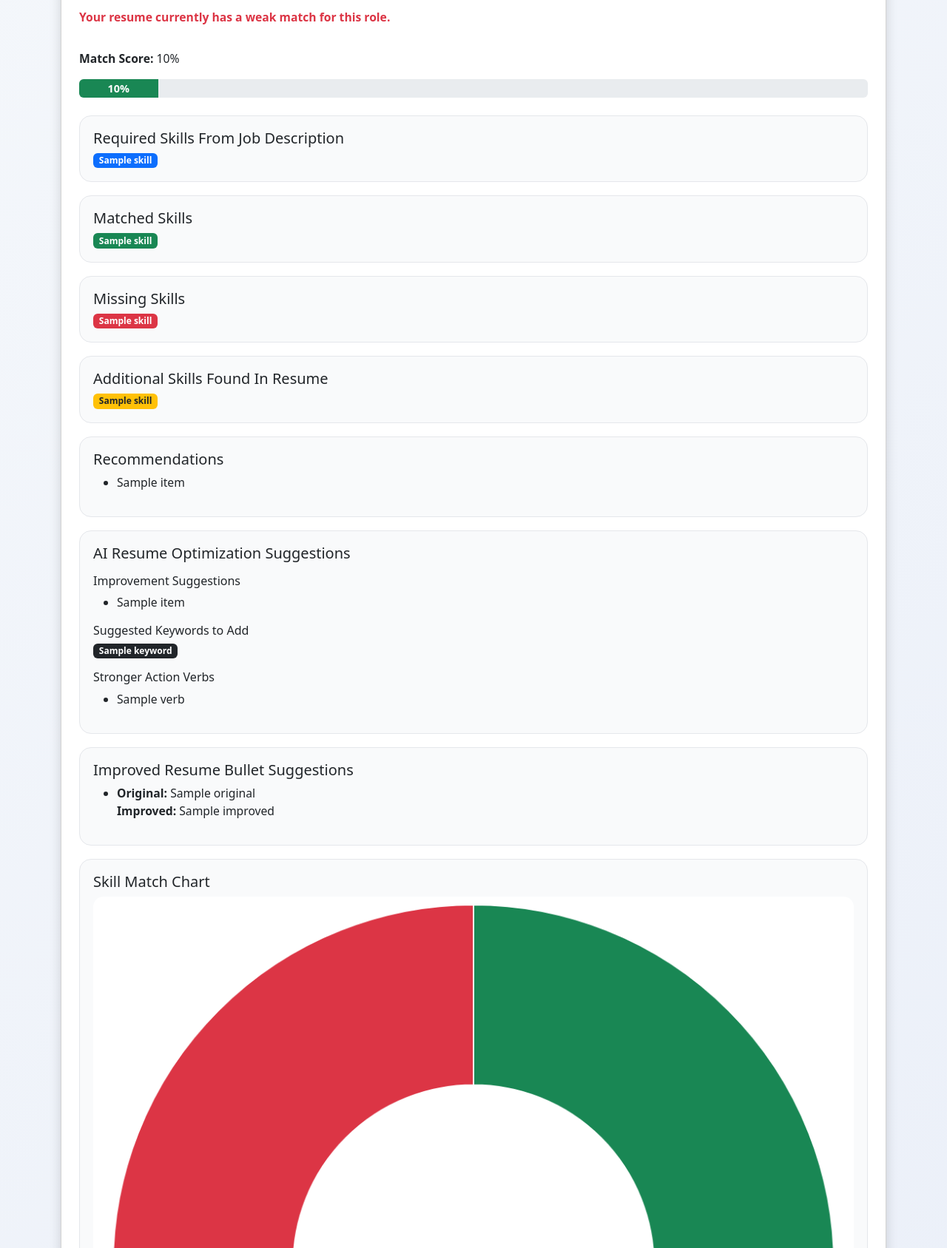
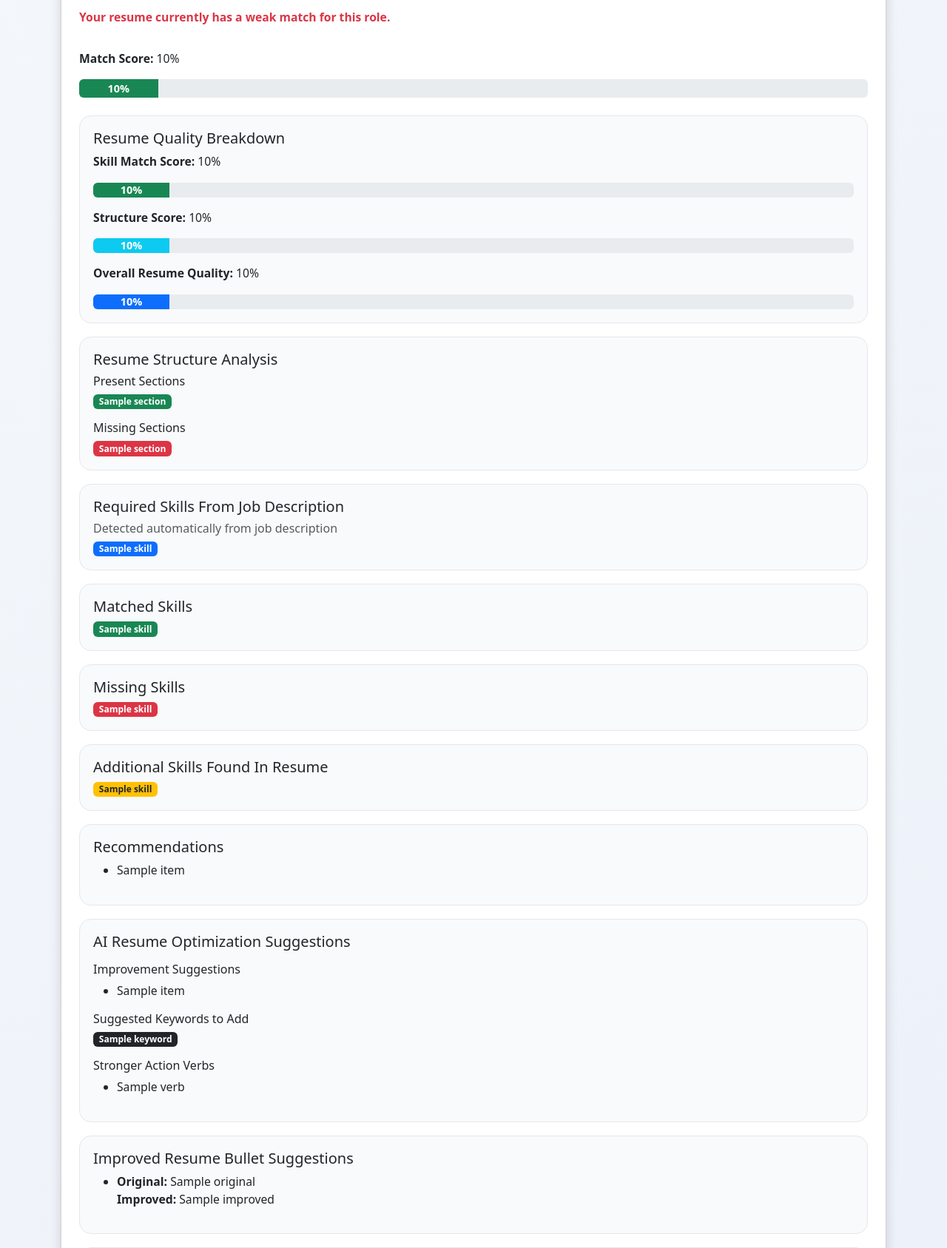
Before and after one commit to gaiuso33/resume-checker-main, a Flask app: template templates/result.html in a window 1280 px wide. Shown: the part 169-1856 px from the top of the page at 74% size. Run offline with Flask 3, Linux system fonts and the light colour scheme; the template is opened without the code that fills it: most values are stand-ins (such as "Sample title", 1, 10 or a date in 2020).

Commit message:
Enhance resume analysis: add structure scoring, overall quality metrics, and detailed section breakdowns in results

```diff
--- a/app.py
+++ b/app.py
@@ -98,6 +98,20 @@ def extract_resume_sections(text):
         "skills": "skills" in text_lower,
     }
 
+def calculate_structure_score(sections):
+    total_sections = len(sections)
+    present_sections = sum(1 for present in sections.values() if present)
+    return round((present_sections / total_sections) * 100) if total_sections else 0
+
+
+def calculate_overall_score(skill_score, structure_score):
+    return round((skill_score * 0.7) + (structure_score * 0.3))
+
+
+def get_section_lists(sections):
+    present = [name.title() for name, exists in sections.items() if exists]
+    missing = [name.title() for name, exists in sections.items() if not exists]
+    return present, missing
 
 def get_stronger_action_verbs():
     return {
@@ -280,10 +294,15 @@ def index():
         if not extracted_text:
             return render_template("index.html", error="No readable text was found in the PDF.")
 
-        required_skills = [skill for skill in SKILLS if skill_in_text(skill, job_description)]
+        jd_detected_skills = extract_skills_from_jd(job_description)
 
-        if not required_skills:
-            required_skills = SKILLS.copy()
+        required_skills = [
+            skill for skill in SKILLS if skill_in_text(skill, job_description)
+        ]
+
+        required_skills.extend(jd_detected_skills)
+
+        required_skills = list(dict.fromkeys(required_skills))
 
         matched = [skill for skill in required_skills if skill_in_text(skill, extracted_text)]
         missing = [skill for skill in required_skills if not skill_in_text(skill, extracted_text)]
@@ -301,6 +320,10 @@ def index():
             missing,
             required_skills
         )
+        resume_sections = extract_resume_sections(extracted_text)
+        structure_score = calculate_structure_score(resume_sections)
+        overall_score = calculate_overall_score(score, structure_score)
+        present_sections, missing_sections = get_section_lists(resume_sections)
         bullet_rewrites = rewrite_resume_bullets(extracted_text)
 
         return render_template(
@@ -316,9 +339,30 @@ def index():
             recommendations=recommendations,
             optimizer=optimizer,
             bullet_rewrites=bullet_rewrites,
+            structure_score=structure_score,
+            overall_score=overall_score,
+            present_sections=present_sections,
+            missing_sections=missing_sections,
         )
 
     return render_template("index.html")
+
+def extract_skills_from_jd(job_description):
+    """
+    Extract potential technology keywords from job descriptions.
+    Uses simple heuristics like capitalized words and known patterns.
+    """
+
+    potential_skills = set()
+
+    # Common tech keywords pattern
+    matches = re.findall(r"\b[A-Z][a-zA-Z0-9+#]+\b", job_description)
+
+    for word in matches:
+        if len(word) > 2:
+            potential_skills.add(word.lower())
+
+    return list(potential_skills)
 
 
 @app.route("/export/pdf", methods=["POST"])
@@ -327,6 +371,10 @@ def export_pdf():
     optimizer_keywords = request.form.getlist("optimizer_keywords")
     optimizer_verbs = request.form.getlist("optimizer_verbs")
     recommendations = request.form.getlist("recommendations")
+    structure_score = request.form.get("structure_score", "0")
+    overall_score = request.form.get("overall_score", "0")
+    present_sections = request.form.getlist("present_sections")
+    missing_sections = request.form.getlist("missing_sections")
 
     text = clean_text(request.form["text"])
     score = request.form["score"]
@@ -360,6 +408,10 @@ def export_pdf():
         f"Additional Resume Skills: {', '.join(extra_resume_skills) if extra_resume_skills else 'None'}"
     )
     write_line(f"Total Skills Checked: {total}", step=20)
+    write_line(f"Structure Score: {structure_score}%")
+    write_line(f"Overall Resume Quality: {overall_score}%")
+    write_line(f"Present Sections: {', '.join(present_sections) if present_sections else 'None'}")
+    write_line(f"Missing Sections: {', '.join(missing_sections) if missing_sections else 'None'}", step=20)
 
     if recommendations:
         write_line("Recommendations:", font="Helvetica-Bold", size=12, step=18)
--- a/templates/result.html
+++ b/templates/result.html
@@ -47,7 +47,87 @@
         </div>
 
         <div class="result-section">
+        <h5>Resume Quality Breakdown</h5>
+
+        <p><strong>Skill Match Score:</strong> {{ score }}%</p>
+        <div class="progress mb-3" style="height: 20px;">
+            <div
+                class="progress-bar bg-success"
+                role="progressbar"
+                style="width: {{ score }}%;"
+                aria-valuenow="{{ score }}"
+                aria-valuemin="0"
+                aria-valuemax="100"
+            >
+                {{ score }}%
+            </div>
+        </div>
+
+        <p><strong>Structure Score:</strong> {{ structure_score }}%</p>
+        <div class="progress mb-3" style="height: 20px;">
+            <div
+                class="progress-bar bg-info"
+                role="progressbar"
+                style="width: {{ structure_score }}%;"
+                aria-valuenow="{{ structure_score }}"
+                aria-valuemin="0"
+                aria-valuemax="100"
+            >
+                {{ structure_score }}%
+            </div>
+        </div>
+
+        <p><strong>Overall Resume Quality:</strong> {{ overall_score }}%</p>
+        <div class="progress" style="height: 20px;">
+            <div
+                class="progress-bar bg-primary"
+                role="progressbar"
+                style="width: {{ overall_score }}%;"
+                aria-valuenow="{{ overall_score }}"
+                aria-valuemin="0"
+                aria-valuemax="100"
+            >
+                {{ overall_score }}%
+            </div>
+        </div>
+    </div>
+
+    <div class="result-section">
+        <h5>Resume Structure Analysis</h5>
+
+        <div class="mb-3">
+            <h6>Present Sections</h6>
+            {% if present_sections %}
+                <div class="d-flex flex-wrap gap-2">
+                    {% for section in present_sections %}
+                        <span class="badge bg-success">{{ section }}</span>
+                    {% endfor %}
+                </div>
+            {% else %}
+                <p>No key sections detected.</p>
+            {% endif %}
+        </div>
+
+        <div>
+            <h6>Missing Sections</h6>
+            {% if missing_sections %}
+                <div class="d-flex flex-wrap gap-2">
+                    {% for section in missing_sections %}
+                        <span class="badge bg-danger">{{ section }}</span>
+                    {% endfor %}
+                </div>
+            {% else %}
+                <p>All key sections are present.</p>
+            {% endif %}
+        </div>
+    </div>
+
+
+        <div class="result-section">
             <h5>Required Skills From Job Description</h5>
+            <h6 class="mt-2 text-muted">
+                Detected automatically from job description
+            </h6>
             {% if required_skills %}
                 <div class="d-flex flex-wrap gap-2">
                     {% for skill in required_skills %}
@@ -182,6 +262,16 @@
                 <input type="hidden" name="text" value="{{ text }}">
                 <input type="hidden" name="job_description" value="{{ job_description }}">
                 <input type="hidden" name="total" value="{{ total }}">
+                <input type="hidden" name="structure_score" value="{{ structure_score }}">
+                <input type="hidden" name="overall_score" value="{{ overall_score }}">
+
+                {% for section in present_sections %}
+                    <input type="hidden" name="present_sections" value="{{ section }}">
+                {% endfor %}
+
+                {% for section in missing_sections %}
+                    <input type="hidden" name="missing_sections" value="{{ section }}">
+                {% endfor %}
 
                 {% for skill in required_skills %}
                     <input type="hidden" name="required_skills" value="{{ skill }}">
```
Also changed, not shown: README.md.
